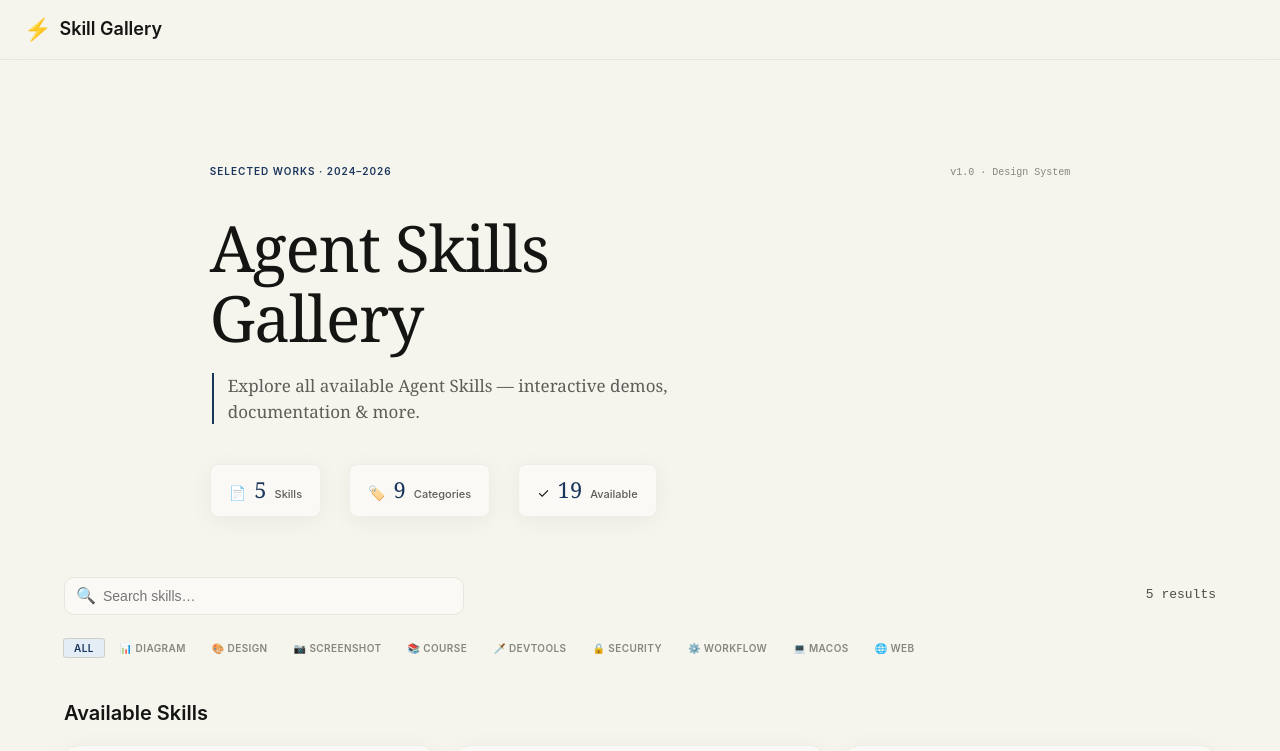
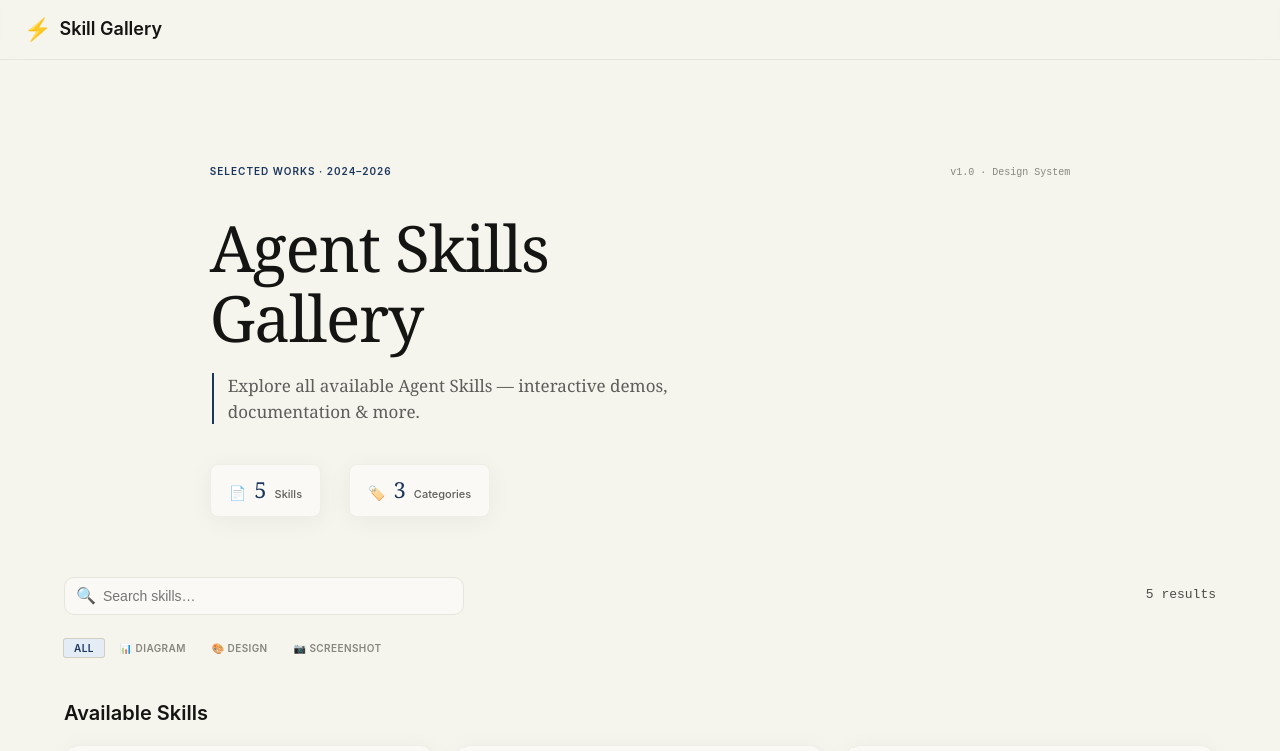
Before and after one commit to cookabc/app-universe, a React (Vite) app: page / in a window 1280 px wide. Shown: the top 751 px of the page. Built offline with nearby package versions, Linux system fonts and the light colour scheme.

Commit message:
fix: filter category tabs to only show active categories
CategoryFilter now accepts availableKeys prop to dynamically show
only categories that have skills. HeroSection metrics also
updated to use dynamic counts (5 skills, 3 categories).

```diff
--- a/src/components/Home/CategoryFilter.tsx
+++ b/src/components/Home/CategoryFilter.tsx
@@ -3,9 +3,18 @@ import { CATEGORIES } from "../../data/categories";
 interface Props {
   active: string;
   onChange: (v: string) => void;
+  availableKeys?: string[];
 }
 
-export default function CategoryFilter({ active, onChange }: Props) {
+export default function CategoryFilter({
+  active,
+  onChange,
+  availableKeys,
+}: Props) {
+  const cats = availableKeys
+    ? CATEGORIES.filter((c) => availableKeys.includes(c.key))
+    : CATEGORIES;
+
   return (
     <div
       style={{
@@ -22,7 +31,7 @@ export default function CategoryFilter({ active, onChange }: Props) {
         active={active === "all"}
         onClick={() => onChange("all")}
       />
-      {CATEGORIES.map((c) => (
+      {cats.map((c) => (
         <Chip
           key={c.key}
           label={`${c.icon} ${c.label}`}
--- a/src/components/Home/HeroSection.tsx
+++ b/src/components/Home/HeroSection.tsx
@@ -1,7 +1,8 @@
 import { useSkills } from "../../hooks/useSkills";
 
 export default function HeroSection() {
-  const { total } = useSkills();
+  const { total, skills } = useSkills();
+  const catCount = new Set(skills.map((s) => s.category.key)).size;
 
   return (
     <section
@@ -99,8 +100,7 @@ export default function HeroSection() {
       >
         {[
           [String(total), "Skills", "📄"],
-          ["9", "Categories", "🏷️"],
-          ["19", "Available", "✓"],
+          [String(catCount), "Categories", "🏷️"],
         ].map(([value, label, icon], i) => (
           <div
             key={i}
--- a/src/pages/HomePage.tsx
+++ b/src/pages/HomePage.tsx
@@ -10,6 +10,7 @@ export default function HomePage() {
   const [q, setQ] = useState("");
   const [cat, setCat] = useState("all");
   const filtered = useSearch(skills, q, cat);
+  const activeCategoryKeys = [...new Set(skills.map((s) => s.category.key))];
 
   if (loading) {
     return (
@@ -52,7 +53,11 @@ export default function HomePage() {
             </span>
           </div>
         </div>
-        <CategoryFilter active={cat} onChange={setCat} />
+        <CategoryFilter
+          active={cat}
+          onChange={setCat}
+          availableKeys={activeCategoryKeys}
+        />
         <h2 style={{ fontSize: "20px", fontWeight: 600, marginTop: "8px" }}>
           Available Skills
         </h2>
```
